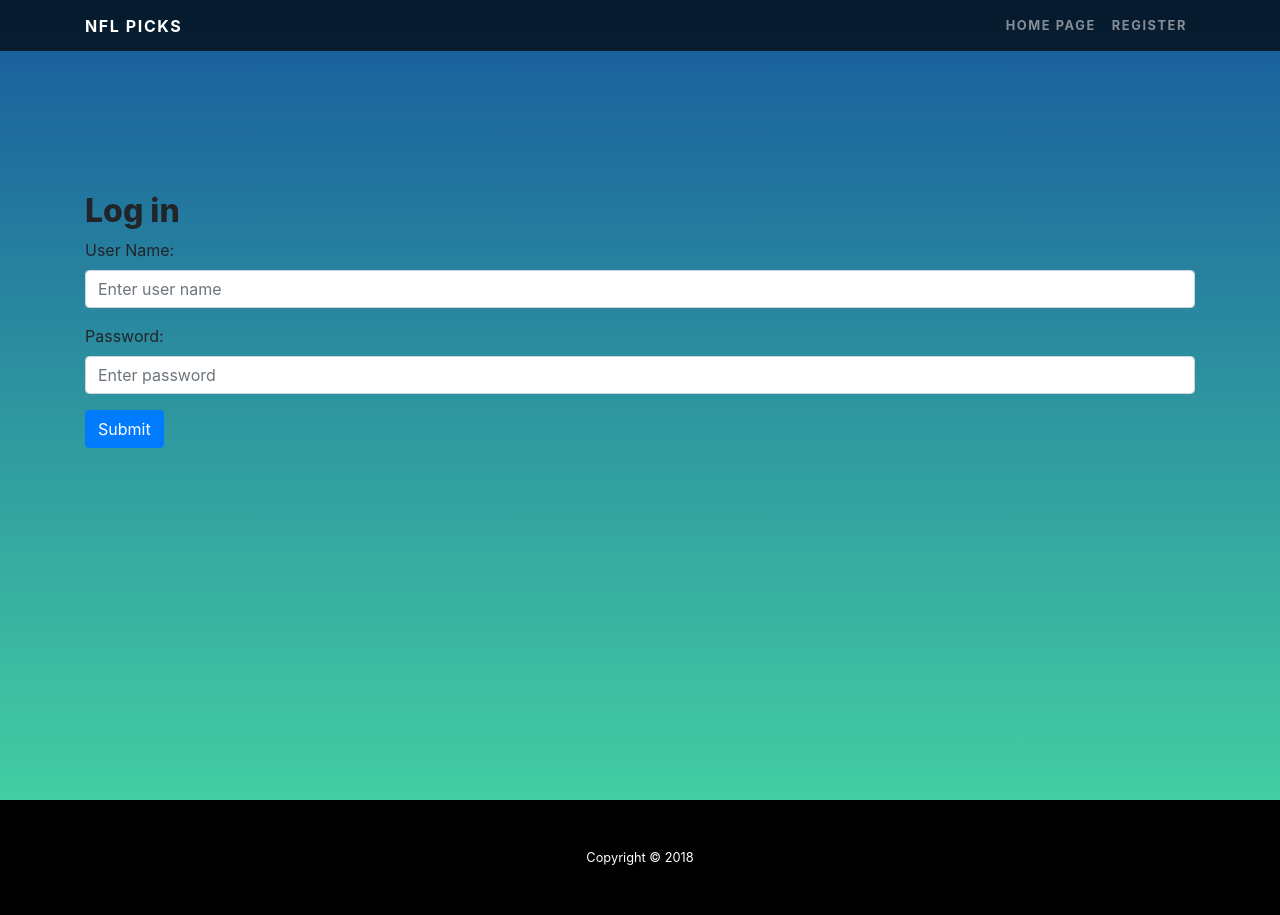
After one commit to Samit-Bains/NFL-Picks-Game, a PHP site: page /login.html in a window 1280 px wide. The commit adds this page. Run offline with PHP 8.4, Linux system fonts and the light colour scheme.

Commit message:
Landing Page and Login Update
The landing page has been updated and a login system has been  implemented

```diff
--- /dev/null
+++ b/login.html
@@ -0,0 +1,67 @@
+<!DOCTYPE html>
+<html lang="en">
+  <head>
+    <!-- Required meta tags -->
+    <meta charset="utf-8">
+    <meta name="viewport" content="width=device-width, initial-scale=1, shrink-to-fit=no">
+    <!-- CSS -->
+    <link rel="stylesheet" type="text/css" href="style/registerStyle.css">
+    <!-- Bootstrap CSS -->
+    <link rel="stylesheet" href="https://stackpath.bootstrapcdn.com/bootstrap/4.1.1/css/bootstrap.min.css" integrity="sha384-WskhaSGFgHYWDcbwN70/dfYBj47jz9qbsMId/iRN3ewGhXQFZCSftd1LZCfmhktB" crossorigin="anonymous">
+
+    <title>NFL Picks Game</title>
+
+  </head>
+  <body>
+            <!-- Navigation -->
+    <nav class="navbar navbar-expand-lg navbar-dark navbar-custom fixed-top">
+        <div class="container">
+            <a class="navbar-brand" href="index.html">NFL Picks</a>
+            <button class="navbar-toggler" type="button" data-toggle="collapse" data-target="#navbarResponsive" aria-controls="navbarResponsive" aria-expanded="false" aria-label="Toggle navigation">
+            <span class="navbar-toggler-icon"></span>
+            </button>
+            <div class="collapse navbar-collapse" id="navbarResponsive">
+            <ul class="navbar-nav ml-auto">
+                <li class="nav-item">
+                <a class="nav-link" href="index.html">Home Page</a>
+                </li>
+                <li class="nav-item">
+                <a class="nav-link" href="register.html">Register</a>
+                </li>
+            </ul>
+            </div>
+        </div>
+    </nav>
+    <div class="wrapper">
+        <div class="container regForm">
+            <h2>Log in</h2>
+                <form action="php/login.php" method="POST">
+                    <div class="form-group">
+                            <label for="userName">User Name:</label>
+                            <input type="text" class="form-control" id="username" placeholder="Enter user name" name="username">
+                    </div>
+                    <div class="form-group">
+                        <label for="password">Password:</label>
+                        <input type="password" class="form-control" id="password" placeholder="Enter password" name="password">
+                    </div>
+                    <button type="submit" class="btn btn-primary">Submit</button>
+                </form>
+        </div>
+    </div>
+    <!-- Footer -->
+    <footer class="py-5 bg-black">
+        <div class="container">
+            <p class="m-0 text-center text-white small">Copyright &copy; 2018</p>
+        </div>
+        <!-- /.container -->
+    </footer>
+
+
+
+    <!-- Optional JavaScript -->
+    <!-- jQuery first, then Popper.js, then Bootstrap JS -->
+    <script src="https://code.jquery.com/jquery-3.3.1.slim.min.js" integrity="sha384-q8i/X+965DzO0rT7abK41JStQIAqVgRVzpbzo5smXKp4YfRvH+8abtTE1Pi6jizo" crossorigin="anonymous"></script>
+    <script src="https://cdnjs.cloudflare.com/ajax/libs/popper.js/1.14.3/umd/popper.min.js" integrity="sha384-ZMP7rVo3mIykV+2+9J3UJ46jBk0WLaUAdn689aCwoqbBJiSnjAK/l8WvCWPIPm49" crossorigin="anonymous"></script>
+    <script src="https://stackpath.bootstrapcdn.com/bootstrap/4.1.1/js/bootstrap.min.js" integrity="sha384-smHYKdLADwkXOn1EmN1qk/HfnUcbVRZyYmZ4qpPea6sjB/pTJ0euyQp0Mk8ck+5T" crossorigin="anonymous"></script>
+  </body>
+</html>
--- /dev/null
+++ b/php/error.php
@@ -0,0 +1 @@
+No user found
--- a/style/landing/landing.css
+++ b/style/landing/landing.css
@@ -48,7 +48,7 @@ header.masthead{
 	overflow:hidden;
 	padding-top:calc(7rem + 72px);
 	padding-bottom:7rem;
-	background:linear-gradient(0deg,#ff6a00 0,#ee0979 100%);
+	background:linear-gradient(0deg,#43cea2 0,#185a9d 100%);
 	background-repeat:no-repeat;
 	background-position:center center;
 	background-attachment:scroll;
@@ -71,7 +71,7 @@ header.masthead .bg-circle{
 	z-index:0;
 	position:absolute;
 	border-radius:100%;
-	background:linear-gradient(0deg,#ee0979 0,#ff6a00 100%)
+	/* background:linear-gradient(0deg,#ee0979 0,#ff6a00 100%) */
 }
 
 header.masthead .bg-circle-1{
--- /dev/null
+++ b/style/registerStyle.css
@@ -0,0 +1,37 @@
+.wrapper{
+    background:linear-gradient(0deg,#43cea2 0,#185a9d 100%);
+}
+
+h2{
+    font-family:Catamaran;
+	font-weight:800!important
+}
+
+.regForm{
+    padding-top: 15%;
+    height: 100vh;
+}
+
+.bg-black{
+	background-color:#000!important
+}
+
+.navbar-custom{
+	padding-top:1rem;
+	padding-bottom:1rem;
+	background-color:rgba(0,0,0,.7)
+}
+
+.navbar-custom .navbar-brand{
+	text-transform:uppercase;
+	font-size:1rem;
+	letter-spacing:.1rem;
+	font-weight:700
+}
+
+.navbar-custom .navbar-nav .nav-item .nav-link{
+	text-transform:uppercase;
+	font-size:.8rem;
+	font-weight:700;
+	letter-spacing:.1rem
+}
```
Also changed, not shown: index.html (+16 -16 lines), php/config.php (added, +7 -0 lines), php/login.php (added, +25 -0 lines), php/logout.php (added, +7 -0 lines), php/session.php (added, +16 -0 lines), register.html (added, +75 -0 lines), welcome.php (added, +66 -0 lines), style/landing/images/LeVeon-Bell.jpg, style/landing/images/brady.jpg (added), style/landing/images/brady2.jpg (added), style/landing/images/brady3.jpg (added), style/landing/images/obj.jpg (added).
